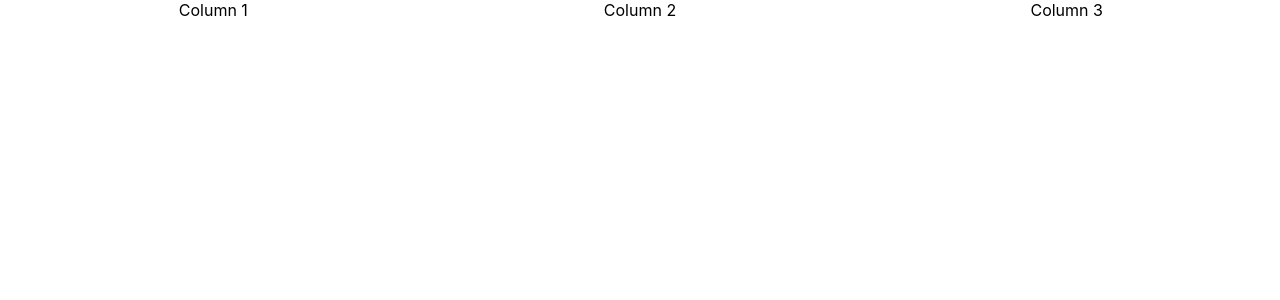
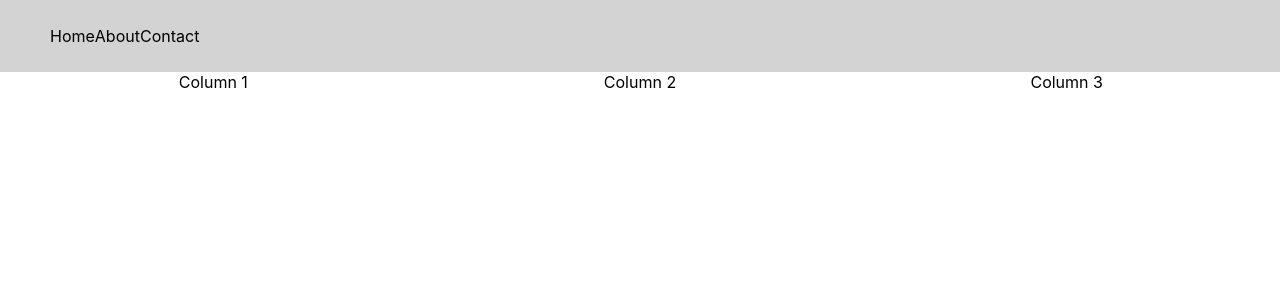
Before and after one commit to aysermir/Luna, a React (Create React App) app in the folder frontend/: page / in a window 1280 px wide. Shown: the top 300 px of the page. Built offline with nearby package versions, Linux system fonts and the light colour scheme.

Commit message:
Added a navbar and a 3 column layout

```diff
--- a/frontend/src/components/homepage.js
+++ b/frontend/src/components/homepage.js
@@ -1,13 +1,21 @@
 import React from "react";
+import Navbar from "./navbar";
 
 const HomePage = () => {
-    return (
-        <div style={{ display: "flex" }}>
+    const handleProfileClick = (columnIndex) => {
+        console.log(`Clicked profile button in column ${columnIndex}`);
+        // Perform any desired action when the profile button is clicked
+      };
+  return (
+    <div>
+      <Navbar />
+      <div style={{ display: "flex" }}>
             <div style={{ flex: 1 }}>Column 1</div>
             <div style={{ flex: 1 }}>Column 2</div>
             <div style={{ flex: 1 }}>Column 3</div>
         </div>
-    );
-}
+    </div>
+  );
+};
 
 export default HomePage;
--- /dev/null
+++ b/frontend/src/components/navbar.js
@@ -0,0 +1,15 @@
+import React from "react";
+
+const Navbar = () => {
+  return (
+    <nav className="navbar" style={{ display: "flex", justifyContent: "space-between", alignItems: "center", backgroundColor: "lightgray", padding: "10px" }}>
+      <ul className="navbar-list" style={{ display: "flex", listStyleType: "none" }}>
+        <li className="navbar-item">Home</li>
+        <li className="navbar-item">About</li>
+        <li className="navbar-item">Contact</li>
+      </ul>
+    </nav>
+  );
+};
+
+export default Navbar;
```
